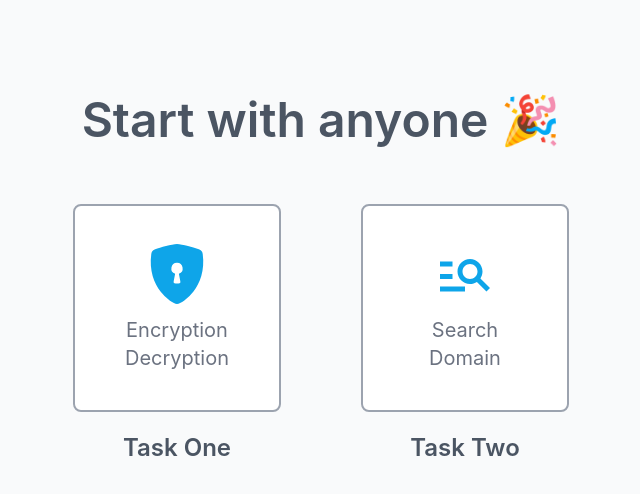
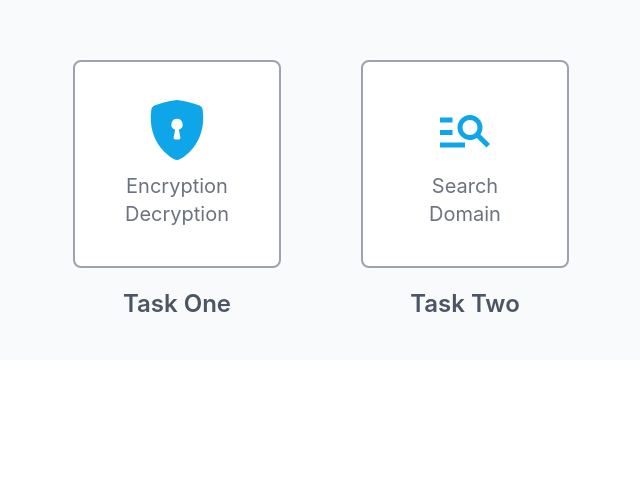
Before and after one commit to urmirahman/renata-intern-task, a React (Create React App) app: page / in a window 1280 px wide. Shown: the top 494 px of the page, without its empty margins (319-959 px from the left). Built offline with nearby package versions, Linux system fonts and the light colour scheme.

Commit message:
🔨: home style fix

```diff
--- a/src/pages/Home.jsx
+++ b/src/pages/Home.jsx
@@ -5,12 +5,12 @@ import { MdManageSearch } from "react-icons/md";
 
 const Home = () => {
   return (
-    <div className="h-auto bg-gray-50 flex flex-col">
-      <div className="text-center pt-10 sm:pt-16 md:pt-24">
+    <div className="h-auto bg-gray-50 ">
+      {/* <div className="text-center pt-10 sm:pt-16 md:pt-24">
         <span className="text-2xl sm:text-3xl md:text-5xl font-semibold text-gray-600 ">
           Start with anyone 🎉
         </span>
-      </div>
+      </div> */}
       <div className="p-10 h-auto flex flex-col md:flex-row justify-center items-center">
         <Link to="/encode">
           <a className="flex flex-col justify-center items-center   group cssanimation fadeInLeft">
```
